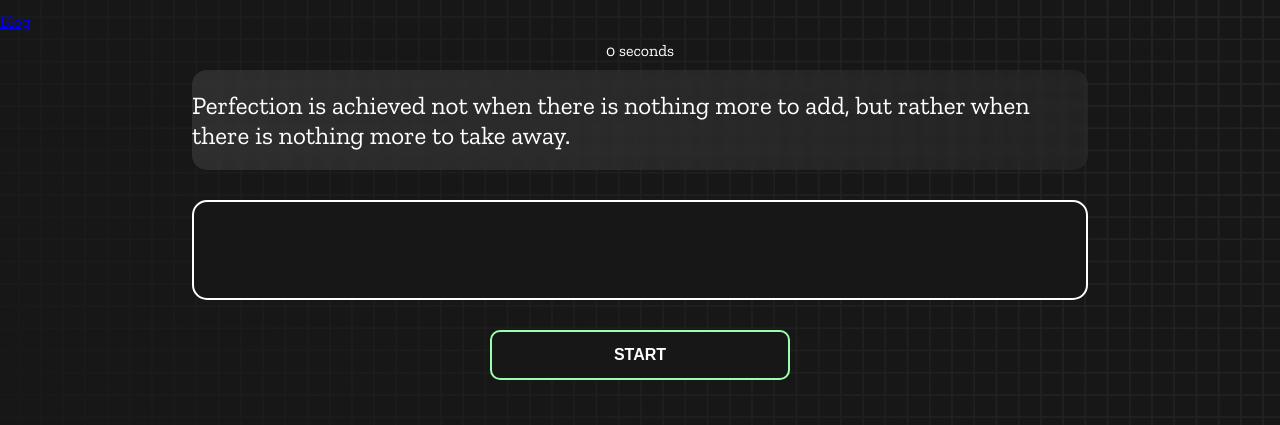
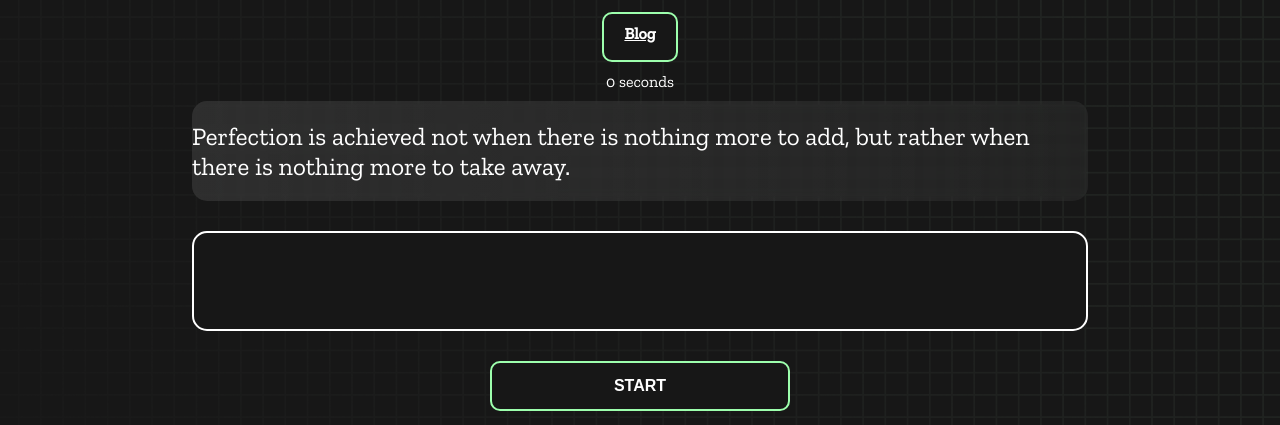
Before and after one commit to tahsinkarim/speed-monster-debug, a plain HTML site: page index.html in a window 1280 px wide. Shown: the part 78-503 px from the top of the page. Drawn offline with nearby package versions, Linux system fonts and the light colour scheme.

Commit message:
Added Blog and Home button

```diff
--- a/index.html
+++ b/index.html
@@ -15,7 +15,9 @@
   </head>
   <body>
     <h1 class="title"><img src="./logo.png" /></h1>
-    <a href="./blog.html" class="blog-button">Blog</a>
+    <div class="home-button">
+      <a href="./blog.html" class="blog-button button">Blog</a>
+    </div>
     <div id="show-time">0 seconds</div>
 
     <div class="box-container">
--- a/styles.css
+++ b/styles.css
@@ -209,6 +209,23 @@ button {
 .list-container {
   padding-left: 24px;
 }
+.button {
+  padding: 10px 20px;
+  border: none;
+  font-size: 16px;
+  font-weight: bold;
+  height: 50px;
+  color: white;
+  background-color: #171717;
+  border-radius: 10px;
+  border: 2px solid #9dffad;
+  cursor: pointer;
+}
+.home-button {
+  display: flex;
+  justify-content: center;
+  align-items: center;
+}
 
 @media only screen and (max-width: 700px) {
   .box-container {
```
Also changed, not shown: blog.html (+3 -0 lines).
